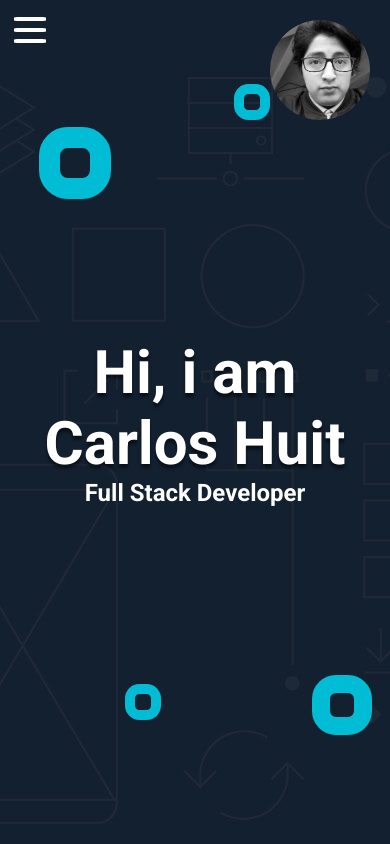
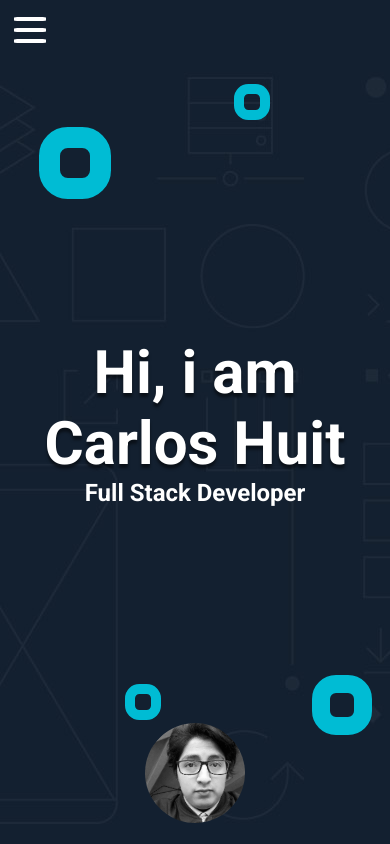
Before and after one commit to CarlosHuit/website, a React (Create React App) app: page / in a window 390 px wide. Shown: the top 844 px of the page. Built offline with nearby package versions, Linux system fonts and the light colour scheme.

Commit message:
media query

```diff
--- a/src/App.css
+++ b/src/App.css
@@ -51,8 +51,7 @@
 
 .Profile-image {
   position: absolute;
-  top: 20px;
-  right: 20px;
+  bottom: 2%
 }
 
 .Profile-image img {
@@ -81,7 +80,11 @@
 
 }
 
-
+@media (max-height: 480px) {
+  .Profile-image {
+    display: none;
+  }
+}
 
 
 
```
